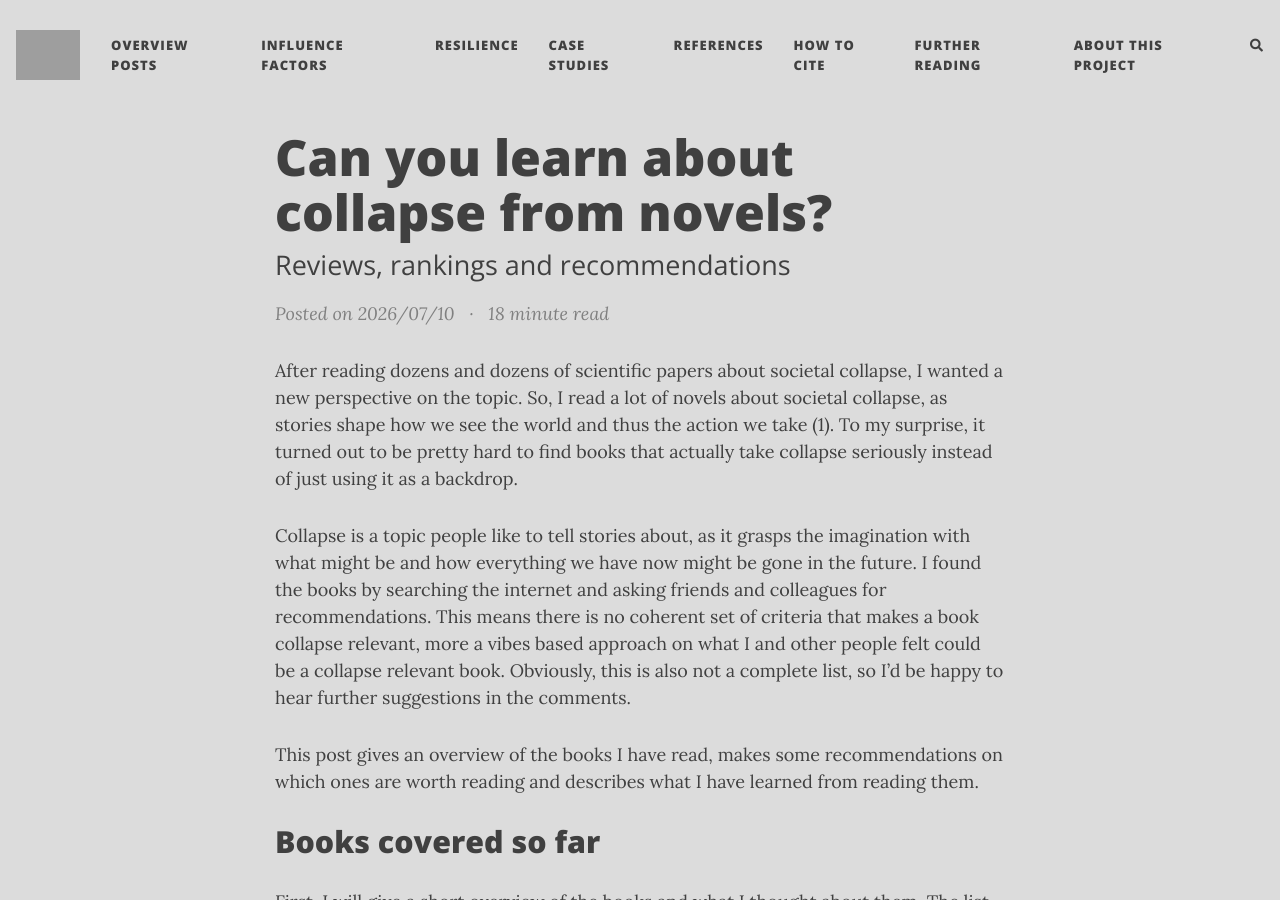
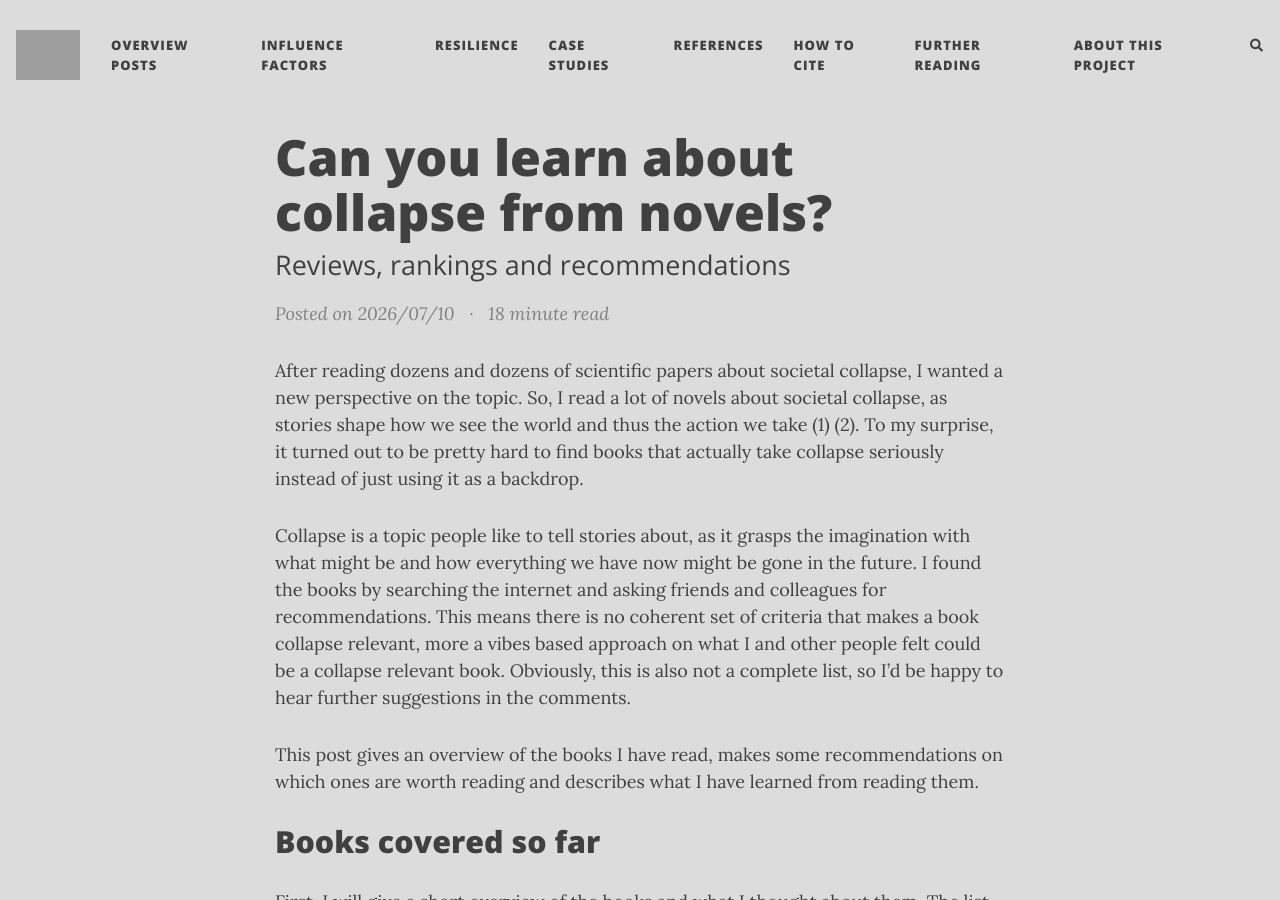
Before and after one commit to florianjehn/Societal_Collapse, a Jekyll site: the page built from _posts/2026-07-10-fiction.md, in a window 1280 px wide and 900 px high. Built offline with Jekyll 4.4.1, drawn with Linux system fonts in a browser that asks for light colours; nearby versions of some CDN libraries; comment, search, counter and statistics services are not loaded; some of the changed text lies outside the part shown; grey boxes are pictures that could not be loaded.

Commit message:
Update 2026-07-10-fiction.md

```diff
--- a/_posts/2026-07-10-fiction.md
+++ b/_posts/2026-07-10-fiction.md
@@ -7,7 +7,7 @@
 readtime: true
 ---
 
-After reading dozens and dozens of scientific papers about societal collapse, I wanted a new perspective on the topic. So, I read a lot of novels about societal collapse, as stories shape how we see the world and thus the action we take (1). To my surprise, it turned out to be pretty hard to find books that actually take collapse seriously instead of just using it as a backdrop.
+After reading dozens and dozens of scientific papers about societal collapse, I wanted a new perspective on the topic. So, I read a lot of novels about societal collapse, as stories shape how we see the world and thus the action we take (1) (2). To my surprise, it turned out to be pretty hard to find books that actually take collapse seriously instead of just using it as a backdrop.
 
 Collapse is a topic people like to tell stories about, as it grasps the imagination with what might be and how everything we have now might be gone in the future. I found the books by searching the internet and asking friends and colleagues for recommendations. This means there is no coherent set of criteria that makes a book collapse relevant, more a vibes based approach on what I and other people felt could be a collapse relevant book. Obviously, this is also not a complete list, so I'd be happy to hear further suggestions in the comments.
 
@@ -119,6 +119,7 @@
 # Endnotes
 
 (1) See [this post](https://existentialcrunch.substack.com/p/how-environmental-politics-lost-the) for a detailed argument on why visions of the future are so important for the present.
+(2) If you want yet another perspective on the topics, I can also recommend checking out [this excellent reading](https://www.youtube.com/watch?v=5uN5btgxsfI) of Lord Byron's Darkness.
 
 # References
 * Atwood, M. (2009). Oryx And Crake. Virago.
```
